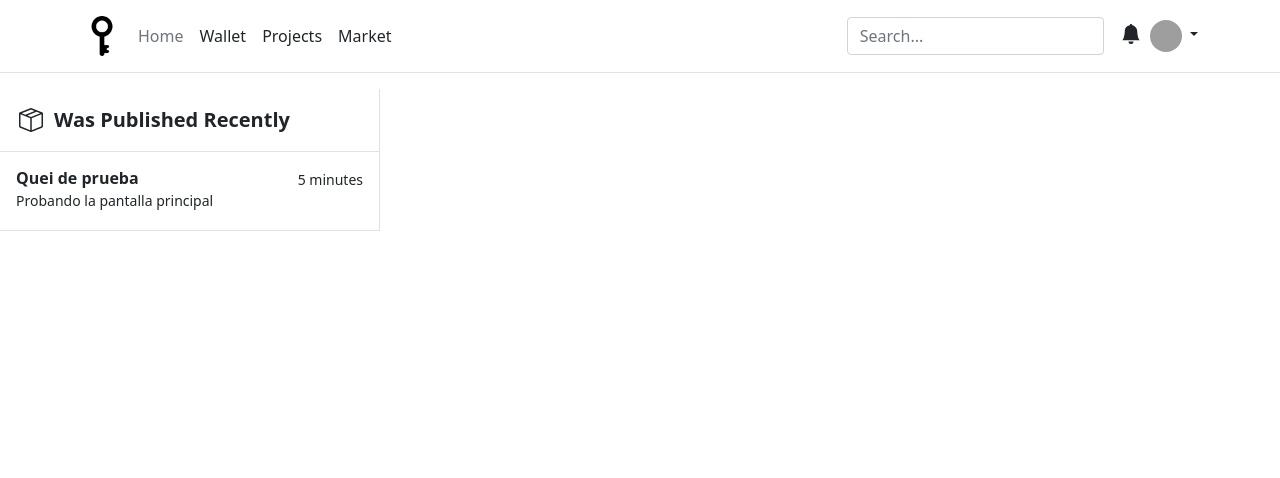
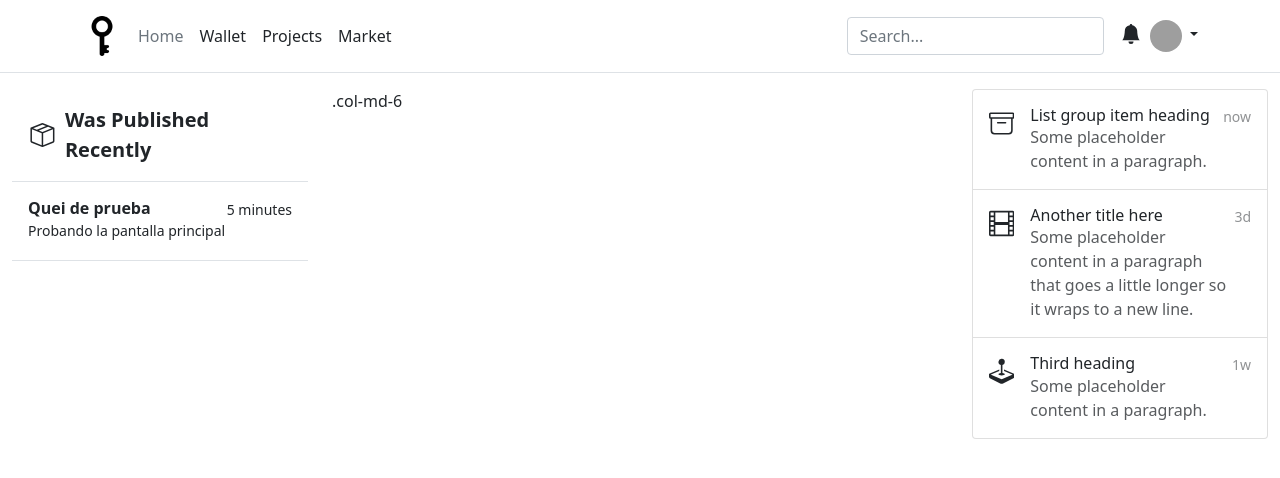
Before and after one commit to TeoEchavarria/QueisProject, a Django app: page /doors/main in a window 1280 px wide. Shown: the top 478 px of the page. Run offline with Django 4.2, Linux system fonts and the light colour scheme; data comes from the database, SQL or seed files in the repository; some libraries are stand-ins or nearby versions; grey boxes are pictures that could not be loaded.

Commit message:
Update Template Main

```diff
--- a/QueisProject/doors/templates/doors/detail_door.html
+++ b/QueisProject/doors/templates/doors/detail_door.html
@@ -31,6 +31,11 @@
           font-size: 3.5rem;
         }
       }
+      @media (min-width: 980px)
+        .col-md-3 {
+            flex-shrink: 0 !important;
+            width: 100% !important;
+        }
     </style>
 
   </head>
--- a/QueisProject/doors/templates/doors/main.html
+++ b/QueisProject/doors/templates/doors/main.html
@@ -29,6 +29,12 @@
       @media (min-width: 768px) {
         .bd-placeholder-img-lg {
           font-size: 3.5rem;
+        }
+      }
+
+      @media (max-width: 980px){
+        .col-md-3 {
+          width: 100% !important;
       }
     }
     </style>
@@ -88,9 +94,11 @@
       </div>
     </header>
     <main>
-      <!-- Was Published Recently -->
-      <div class="d-flex flex-column align-items-stretch flex-shrink-0 bg-white border-end" style="width: 380px;">
-        <div class="d-flex align-items-center flex-shrink-0 p-3 link-dark text-decoration-none border-bottom">
+
+    <div class="container-fluid">
+      <div class="row mb-3">
+        <div class="col-md-3 themed-grid-col">
+          <div class="d-flex align-items-center p-3 link-dark text-decoration-none border-bottom">
             <svg xmlns="http://www.w3.org/2000/svg" width="30" height="24" fill="currentColor" class="bi me-2" viewBox="0 0 16 16">
               <path d="M8.186 1.113a.5.5 0 0 0-.372 0L1.846 3.5l2.404.961L10.404 2l-2.218-.887zm3.564 1.426L5.596 5 8 5.961 14.154 3.5l-2.404-.961zm3.25 1.7-6.5 2.6v7.922l6.5-2.6V4.24zM7.5 14.762V6.838L1 4.239v7.923l6.5 2.6zM7.443.184a1.5 1.5 0 0 1 1.114 0l7.129 2.852A.5.5 0 0 1 16 3.5v8.662a1 1 0 0 1-.629.928l-7.185 2.874a.5.5 0 0 1-.372 0L.63 13.09a1 1 0 0 1-.63-.928V3.5a.5.5 0 0 1 .314-.464L7.443.184z"/>
             </svg>
@@ -119,6 +127,55 @@
 
           </div>
         </div>
+        <div class="col-md-6 themed-grid-col">.col-md-6</div>
+        <div class="col-md-3 themed-grid-col">
+
+          <div class="list-group">
+            <a href="#" class="list-group-item list-group-item-action d-flex gap-3 py-3" aria-current="true">
+              <svg xmlns="http://www.w3.org/2000/svg" width="30" height="35" fill="currentColor" class="bi bi-archive" viewBox="0 0 16 16">
+                <path d="M0 2a1 1 0 0 1 1-1h14a1 1 0 0 1 1 1v2a1 1 0 0 1-1 1v7.5a2.5 2.5 0 0 1-2.5 2.5h-9A2.5 2.5 0 0 1 1 12.5V5a1 1 0 0 1-1-1V2zm2 3v7.5A1.5 1.5 0 0 0 3.5 14h9a1.5 1.5 0 0 0 1.5-1.5V5H2zm13-3H1v2h14V2zM5 7.5a.5.5 0 0 1 .5-.5h5a.5.5 0 0 1 0 1h-5a.5.5 0 0 1-.5-.5z"/>
+              </svg>
+              <div class="d-flex gap-2 w-100 justify-content-between">
+                <div>
+                  <h6 class="mb-0">List group item heading</h6>
+                  <p class="mb-0 opacity-75">Some placeholder content in a paragraph.</p>
+                </div>
+                <small class="opacity-50 text-nowrap">now</small>
+              </div>
+            </a>
+            <a href="#" class="list-group-item list-group-item-action d-flex gap-3 py-3" aria-current="true">
+              <svg xmlns="http://www.w3.org/2000/svg" width="30" height="35" fill="currentColor" class="bi bi-film" viewBox="0 0 16 16">
+                <path d="M0 1a1 1 0 0 1 1-1h14a1 1 0 0 1 1 1v14a1 1 0 0 1-1 1H1a1 1 0 0 1-1-1V1zm4 0v6h8V1H4zm8 8H4v6h8V9zM1 1v2h2V1H1zm2 3H1v2h2V4zM1 7v2h2V7H1zm2 3H1v2h2v-2zm-2 3v2h2v-2H1zM15 1h-2v2h2V1zm-2 3v2h2V4h-2zm2 3h-2v2h2V7zm-2 3v2h2v-2h-2zm2 3h-2v2h2v-2z"/>
+              </svg>
+              <div class="d-flex gap-2 w-100 justify-content-between">
+                <div>
+                  <h6 class="mb-0">Another title here</h6>
+                  <p class="mb-0 opacity-75">Some placeholder content in a paragraph that goes a little longer so it wraps to a new line.</p>
+                </div>
+                <small class="opacity-50 text-nowrap">3d</small>
+              </div>
+            </a>
+            <a href="#" class="list-group-item list-group-item-action d-flex gap-3 py-3" aria-current="true">
+              <svg xmlns="http://www.w3.org/2000/svg" width="30" height="35" fill="currentColor" class="bi bi-joystick" viewBox="0 0 16 16">
+                <path d="M10 2a2 2 0 0 1-1.5 1.937v5.087c.863.083 1.5.377 1.5.726 0 .414-.895.75-2 .75s-2-.336-2-.75c0-.35.637-.643 1.5-.726V3.937A2 2 0 1 1 10 2z"/>
+                <path d="M0 9.665v1.717a1 1 0 0 0 .553.894l6.553 3.277a2 2 0 0 0 1.788 0l6.553-3.277a1 1 0 0 0 .553-.894V9.665c0-.1-.06-.19-.152-.23L9.5 6.715v.993l5.227 2.178a.125.125 0 0 1 .001.23l-5.94 2.546a2 2 0 0 1-1.576 0l-5.94-2.546a.125.125 0 0 1 .001-.23L6.5 7.708l-.013-.988L.152 9.435a.25.25 0 0 0-.152.23z"/>
+              </svg>
+              <div class="d-flex gap-2 w-100 justify-content-between">
+                <div>
+                  <h6 class="mb-0">Third heading</h6>
+                  <p class="mb-0 opacity-75">Some placeholder content in a paragraph.</p>
+                </div>
+                <small class="opacity-50 text-nowrap">1w</small>
+              </div>
+            </a>
+          </div>
+        </div>
+      </div>
+    </div>
+
+
+
+
 
     </main>
     <script src="{% static 'doors/main/bootstrap.bundle.min.js' %}"></script>
```
Also changed, not shown: QueisProject/doors/static/doors/main/main.css (line endings or trailing spaces). Lines whose indentation alone changed are shown as unchanged.
